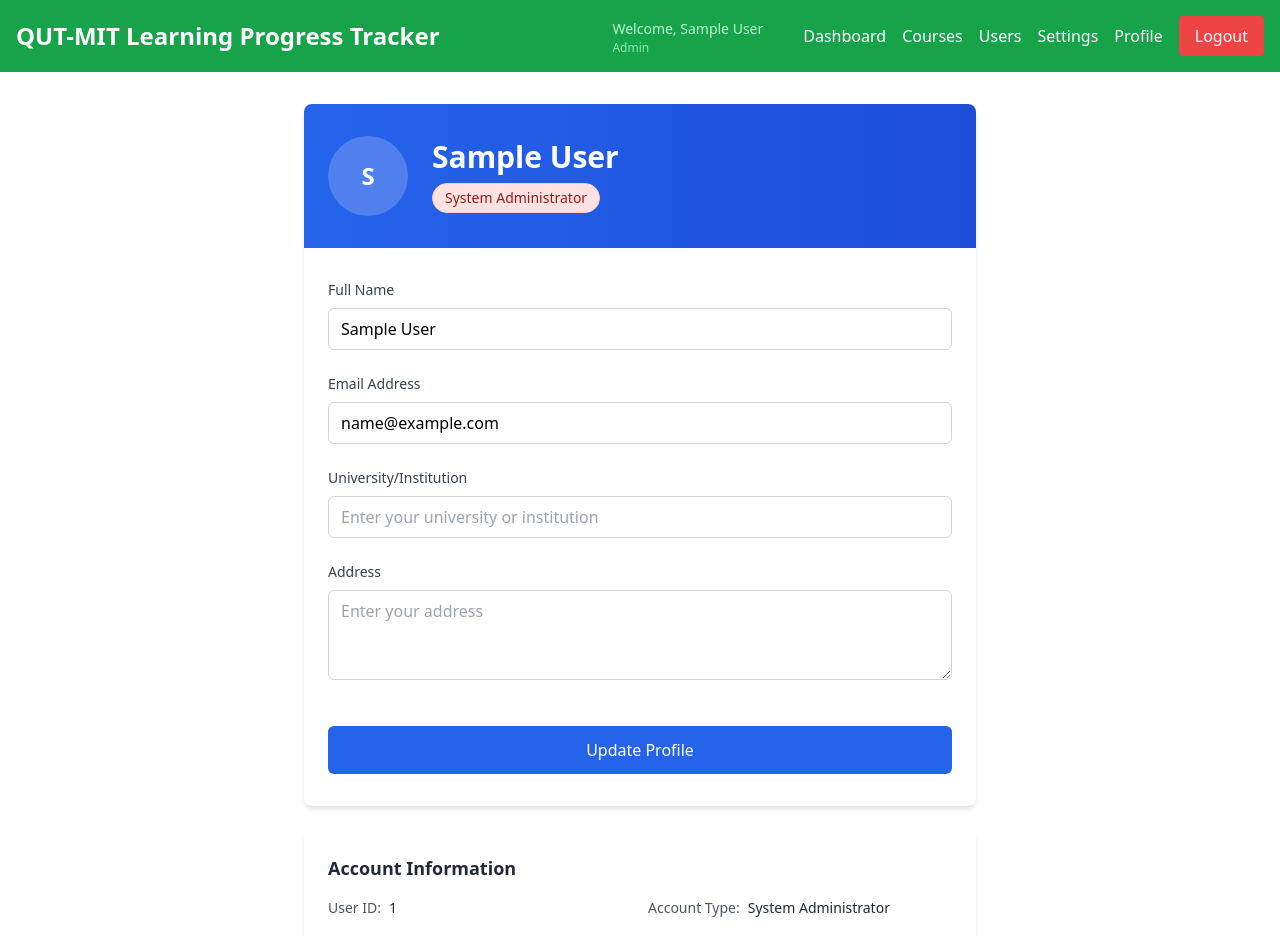
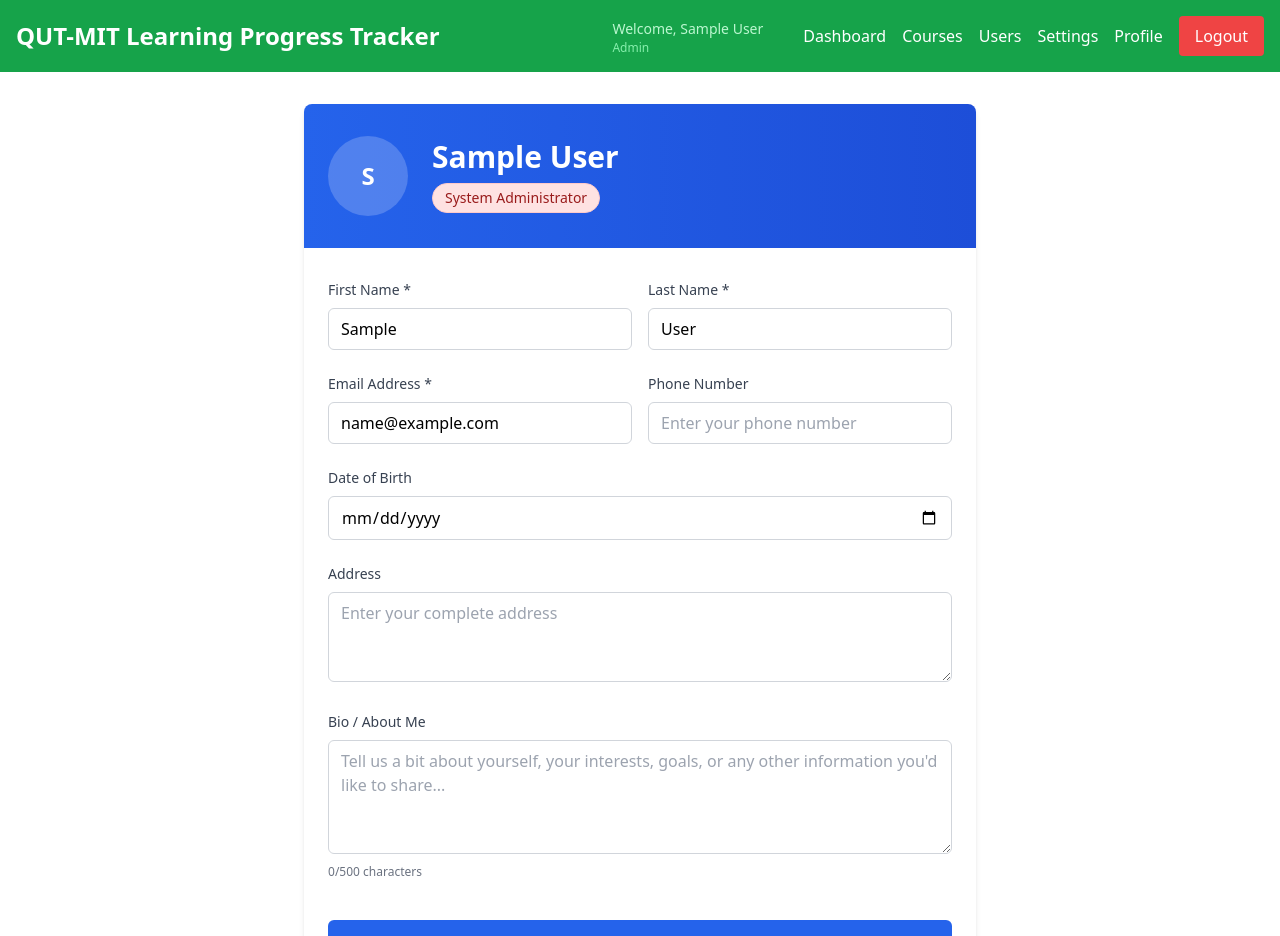
Before and after one commit to rai-12300063/Team77-BookSAN, a React (Create React App) app in the folder frontend/: page /profile in a window 1280 px wide. Shown: the top 936 px of the page. Built offline with nearby package versions, Linux system fonts and the light colour scheme; sample sign-in values are in the browser's storage.

Commit message:
BOOKSAN-144 Imorove user profile page

```diff
--- a/frontend/src/pages/Profile.jsx
+++ b/frontend/src/pages/Profile.jsx
@@ -5,10 +5,13 @@
 const Profile = () => {
   const { user, token, login } = useAuth();
   const [formData, setFormData] = useState({
-    name: '',
+    firstName: '',
+    lastName: '',
     email: '',
-    university: '',
+    phone: '',
     address: '',
+    dateOfBirth: '',
+    bio: '',
   });
   const [loading, setLoading] = useState(false);
   const [success, setSuccess] = useState('');
@@ -17,11 +20,19 @@
   useEffect(() => {
     // Initialize form data with user context data
     if (user) {
+      // Split name into first and last name
+      const nameParts = (user.name || '').split(' ');
+      const firstName = nameParts[0] || '';
+      const lastName = nameParts.slice(1).join(' ') || '';
+
       setFormData({
-        name: user.name || '',
+        firstName,
+        lastName,
         email: user.email || '',
-        university: user.university || '',
+        phone: user.phone || '',
         address: user.address || '',
+        dateOfBirth: user.dateOfBirth || '',
+        bio: user.bio || '',
       });
     }
   }, [user]);
@@ -33,10 +44,16 @@
     setSuccess('');
 
     try {
-      const response = await axiosInstance.put('/api/auth/profile', formData);
+      // Combine first and last name for backend compatibility
+      const dataToSubmit = {
+        ...formData,
+        name: `${formData.firstName} ${formData.lastName}`.trim()
+      };
+
+      const response = await axiosInstance.put('/api/auth/profile', dataToSubmit);
 
       // Update the user context with new data
-      const updatedUser = { ...user, ...formData };
+      const updatedUser = { ...user, ...dataToSubmit };
       login(updatedUser, token);
 
       setSuccess('Profile updated successfully!');
@@ -78,7 +95,12 @@
                 {user?.name?.charAt(0).toUpperCase() || 'U'}
               </div>
               <div>
-                <h1 className="text-3xl font-bold">{user?.name || 'User Profile'}</h1>
+                <h1 className="text-3xl font-bold">
+                  {formData.firstName || formData.lastName
+                    ? `${formData.firstName} ${formData.lastName}`.trim()
+                    : user?.name || 'User Profile'
+                  }
+                </h1>
                 <div className="flex items-center mt-2">
                   <span className={`px-3 py-1 rounded-full text-sm font-medium border ${getRoleColor(user?.role)}`}>
                     {getRoleDisplayName(user?.role)}
@@ -103,23 +125,41 @@
             )}
 
             <form onSubmit={handleSubmit} className="space-y-6">
+              {/* Name Fields */}
+              <div className="grid grid-cols-1 md:grid-cols-2 gap-4">
                 <div>
                   <label className="block text-sm font-medium text-gray-700 mb-2">
-                  Full Name
+                    First Name *
                   </label>
                   <input
                     type="text"
                     required
-                  value={formData.name}
-                  onChange={(e) => setFormData({ ...formData, name: e.target.value })}
+                    value={formData.firstName}
+                    onChange={(e) => setFormData({ ...formData, firstName: e.target.value })}
                     className="w-full px-3 py-2 border border-gray-300 rounded-md focus:outline-none focus:ring-2 focus:ring-blue-500 focus:border-transparent"
-                  placeholder="Enter your full name"
+                    placeholder="Enter your first name"
                   />
                 </div>
-
                 <div>
                   <label className="block text-sm font-medium text-gray-700 mb-2">
-                  Email Address
+                    Last Name *
+                  </label>
+                  <input
+                    type="text"
+                    required
+                    value={formData.lastName}
+                    onChange={(e) => setFormData({ ...formData, lastName: e.target.value })}
+                    className="w-full px-3 py-2 border border-gray-300 rounded-md focus:outline-none focus:ring-2 focus:ring-blue-500 focus:border-transparent"
+                    placeholder="Enter your last name"
+                  />
+                </div>
+              </div>
+
+              {/* Contact Information */}
+              <div className="grid grid-cols-1 md:grid-cols-2 gap-4">
+                <div>
+                  <label className="block text-sm font-medium text-gray-700 mb-2">
+                    Email Address *
                   </label>
                   <input
                     type="email"
@@ -130,17 +170,30 @@
                     placeholder="Enter your email address"
                   />
                 </div>
-
                 <div>
                   <label className="block text-sm font-medium text-gray-700 mb-2">
-                  University/Institution
+                    Phone Number
                   </label>
                   <input
-                  type="text"
-                  value={formData.university}
-                  onChange={(e) => setFormData({ ...formData, university: e.target.value })}
+                    type="tel"
+                    value={formData.phone}
+                    onChange={(e) => setFormData({ ...formData, phone: e.target.value })}
                     className="w-full px-3 py-2 border border-gray-300 rounded-md focus:outline-none focus:ring-2 focus:ring-blue-500 focus:border-transparent"
-                  placeholder="Enter your university or institution"
+                    placeholder="Enter your phone number"
+                  />
+                </div>
+              </div>
+
+              {/* Personal Information */}
+              <div>
+                <label className="block text-sm font-medium text-gray-700 mb-2">
+                  Date of Birth
+                </label>
+                <input
+                  type="date"
+                  value={formData.dateOfBirth}
+                  onChange={(e) => setFormData({ ...formData, dateOfBirth: e.target.value })}
+                  className="w-full px-3 py-2 border border-gray-300 rounded-md focus:outline-none focus:ring-2 focus:ring-blue-500 focus:border-transparent"
                 />
               </div>
 
@@ -153,8 +206,25 @@
                   value={formData.address}
                   onChange={(e) => setFormData({ ...formData, address: e.target.value })}
                   className="w-full px-3 py-2 border border-gray-300 rounded-md focus:outline-none focus:ring-2 focus:ring-blue-500 focus:border-transparent"
-                  placeholder="Enter your address"
+                  placeholder="Enter your complete address"
                 />
+              </div>
+
+              <div>
+                <label className="block text-sm font-medium text-gray-700 mb-2">
+                  Bio / About Me
+                </label>
+                <textarea
+                  rows="4"
+                  value={formData.bio}
+                  onChange={(e) => setFormData({ ...formData, bio: e.target.value })}
+                  className="w-full px-3 py-2 border border-gray-300 rounded-md focus:outline-none focus:ring-2 focus:ring-blue-500 focus:border-transparent"
+                  placeholder="Tell us a bit about yourself, your interests, goals, or any other information you'd like to share..."
+                  maxLength="500"
+                />
+                <p className="text-xs text-gray-500 mt-1">
+                  {formData.bio.length}/500 characters
+                </p>
               </div>
 
               <div className="pt-4">
@@ -180,32 +250,7 @@
           </div>
         </div>
 
-        {/* Additional Info */}
-        <div className="mt-6 bg-white rounded-lg shadow-md p-6">
-          <h3 className="text-lg font-semibold text-gray-800 mb-4">Account Information</h3>
-          <div className="grid grid-cols-1 md:grid-cols-2 gap-4 text-sm">
-            <div>
-              <span className="font-medium text-gray-600">User ID:</span>
-              <span className="ml-2 text-gray-800">{user?.id || 'N/A'}</span>
-            </div>
-            <div>
-              <span className="font-medium text-gray-600">Account Type:</span>
-              <span className="ml-2 text-gray-800">{getRoleDisplayName(user?.role)}</span>
-            </div>
-            <div>
-              <span className="font-medium text-gray-600">Member Since:</span>
-              <span className="ml-2 text-gray-800">
-                {user?.createdAt ? new Date(user.createdAt).toLocaleDateString() : 'N/A'}
-              </span>
-            </div>
-            <div>
-              <span className="font-medium text-gray-600">Last Updated:</span>
-              <span className="ml-2 text-gray-800">
-                {user?.updatedAt ? new Date(user.updatedAt).toLocaleDateString() : 'N/A'}
-              </span>
-            </div>
-          </div>
-        </div>
+
       </div>
     </div>
   );
```
Lines whose indentation alone changed are shown as unchanged.
